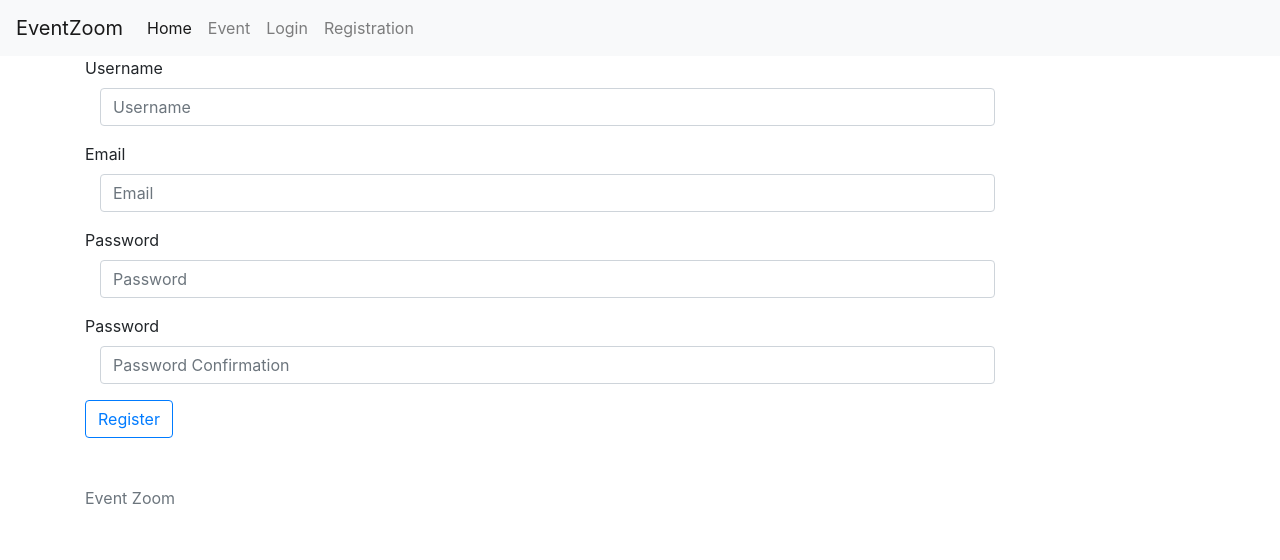
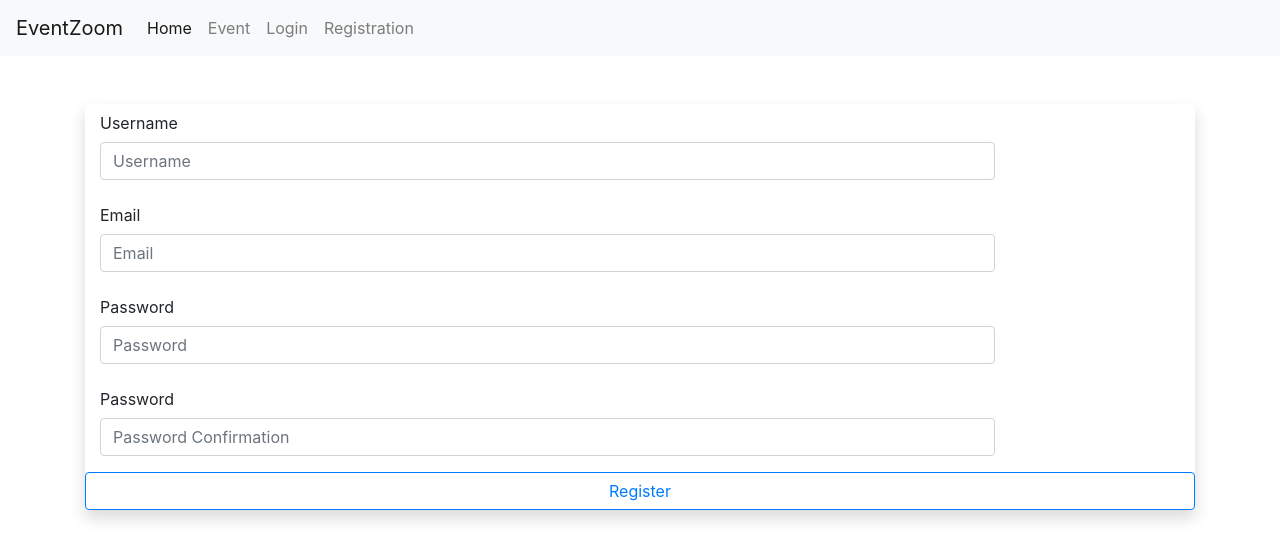
Before and after one commit to Light-J/Eventzoom, a React (Create React App) app in the folder react/: page /#/Registration in a window 1280 px wide. Shown: the top 560 px of the page. Built offline with nearby package versions, Linux system fonts and the light colour scheme.

Commit message:
Resolve threads and css styling

```diff
--- a/react/src/components/Login.js
+++ b/react/src/components/Login.js
@@ -1,24 +1,19 @@
 import React from 'react';
 
 export default class Login extends React.Component {
-	constructor(props) {
-		super(props);
-
-		this.state = {
+	state = {
 		username: '',
 		password: '',
 		loginError: '',
 	};
 
-		this.handleChange = this.handleChange.bind(this);
-	}
-
-	handleChange(e) {
+	handleChange = (e) => {
 		this.setState({ [e.target.name]: e.target.value });
 	}
 
 	render() {
 		return (<form className="container" onSubmit={this.handleSubmit}>
+			<div className="card border-0 shadow my-5">
 				<div className="form-group">
 					<label HtmlFor="staticEmail" className="col-sm-2 col-form-label">Username</label>
 					<div className="col-sm-10">
@@ -32,10 +27,8 @@ export default class Login extends React.Component {
 					</div>
 				</div>
 				<div>
-				<button className="btn btn-outline-primary" onClick={(e) => this.onSubmit(e)}> Login </button>
+					<button className="btn btn-outline-primary btn-block"> Login </button>
 				</div>
-			<div>
-				<p className="mt-5 mb-3 text-muted"> Event Zoom </p>
 			</div>
 		</form>
 		);
--- a/react/src/components/Registration.js
+++ b/react/src/components/Registration.js
@@ -1,32 +1,21 @@
 import React from 'react';
 
 export default class Registration extends React.Component {
-	constructor(props) {
-		super(props);
-
-		this.state = {
+	state = {
 		username: '',
 		password: '',
 		loginError: '',
 	};
-		this.handleChange = this.handleChange.bind(this);
-	}
 
-	handleChange(e) {
+	handleChange = (e) => {
 		this.setState({ [e.target.name]: e.target.value });
 	}
 
-onSubmit = () => {
-	// const user = JSON.parse(localStorage.getItem('user'));
-	// if (user && username === this.state.username && user.password === this.state.password) {
-	// 	this.props.history.push('/');
-	// }
-};
-
 	render() {
 		return (<form className="container" onSubmit={this.handleSubmit}>
+			<div className="card border-0 shadow my-5">
 				<div className="form-group">
-			<label htmlFor="InputUsername"> Username</label>
+					<label htmlFor="InputUsername" className="col-sm-2 col-form-label"> Username</label>
 					<div className="col-sm-10">
 						<input id='InputUsername' className="form-control" type="username" name="username" placeholder="Username"
 							value={this.state.username} onChange={this.handleChange} required />
@@ -34,7 +23,7 @@ render() {
 				</div>
 
 				<div className="form-group">
-			<label HtmlFor="InputEmail"> Email</label>
+					<label HtmlFor="InputEmail" className="col-sm-2 col-form-label"> Email</label>
 					<div className="col-sm-10">
 						<input id="InputEmail" className="form-control" type="email" name="email" placeholder="Email"
 							value={this.state.email} onChange={this.handleChange} required />
@@ -42,7 +31,7 @@ render() {
 				</div>
 
 				<div className="form-group">
-			<label For="InputPassword">Password </label>
+					<label For="InputPassword" className="col-sm-2 col-form-label">Password </label>
 					<div className="col-sm-10">
 						<input id="InputPassword" className="form-control" type="password" name="password" placeholder="Password"
 							value={this.state.password} onChange={this.handleChange} required />
@@ -50,17 +39,15 @@ render() {
 				</div>
 
 				<div className="form-group">
-			<label HtmlFor="InputPasswordConfirmation">Password</label>
+					<label HtmlFor="InputPasswordConfirmation" className="col-sm-2 col-form-label">Password</label>
 					<div className="col-sm-10">
 						<input id="InputPasswordConfirmation" className="form-control" type="passwordConfirmation" name="passwordConfirmation" placeholder="Password Confirmation"
 							value={this.state.passwordConfirmation} onChange={this.handleChange} required />
 					</div>
 				</div>
 				<div>
-			<button className="btn btn-outline-primary" type="submit"> Register</button>
+					<button className="btn btn-outline-primary btn-block" type="submit"> Register</button>
 				</div>
-		<div>
-			<p className="mt-5 mb-3 text-muted"> Event Zoom </p>
 			</div>
 		</form>
 		);
```
Lines whose indentation alone changed are shown as unchanged.
